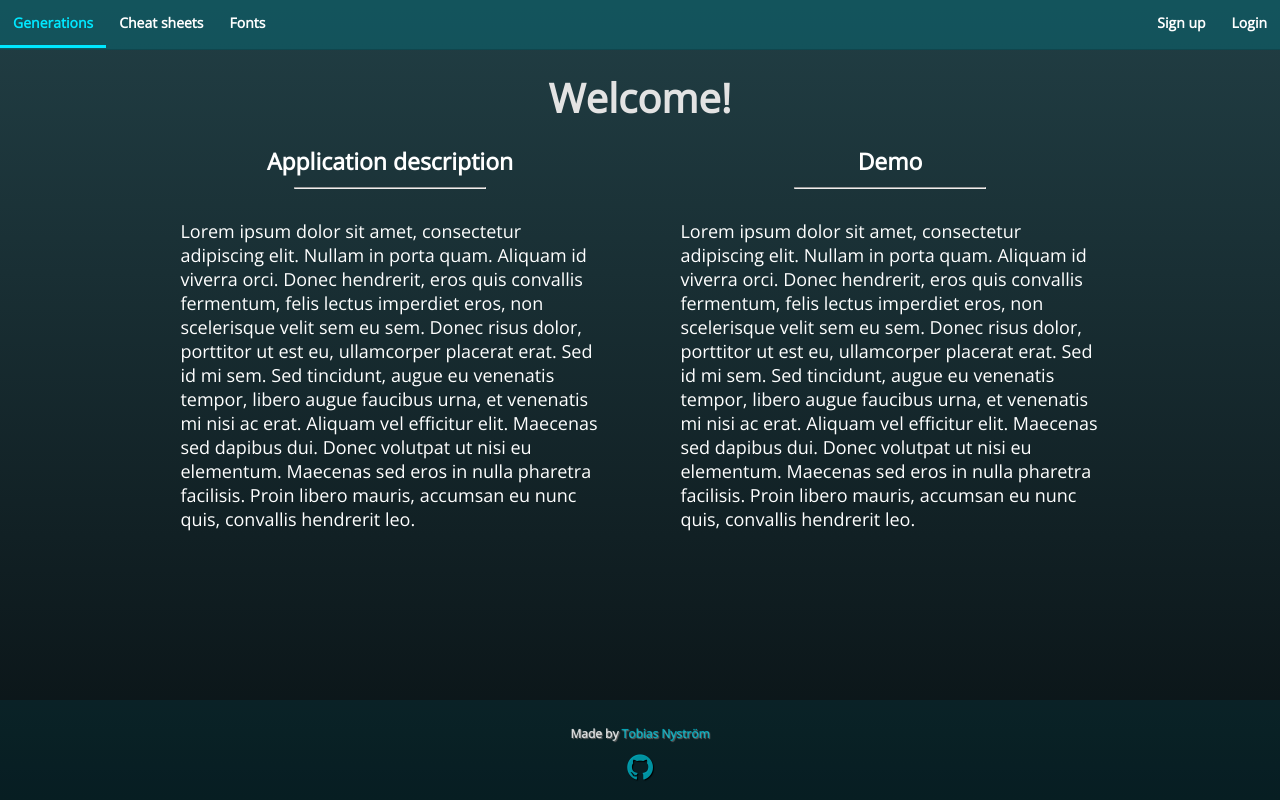
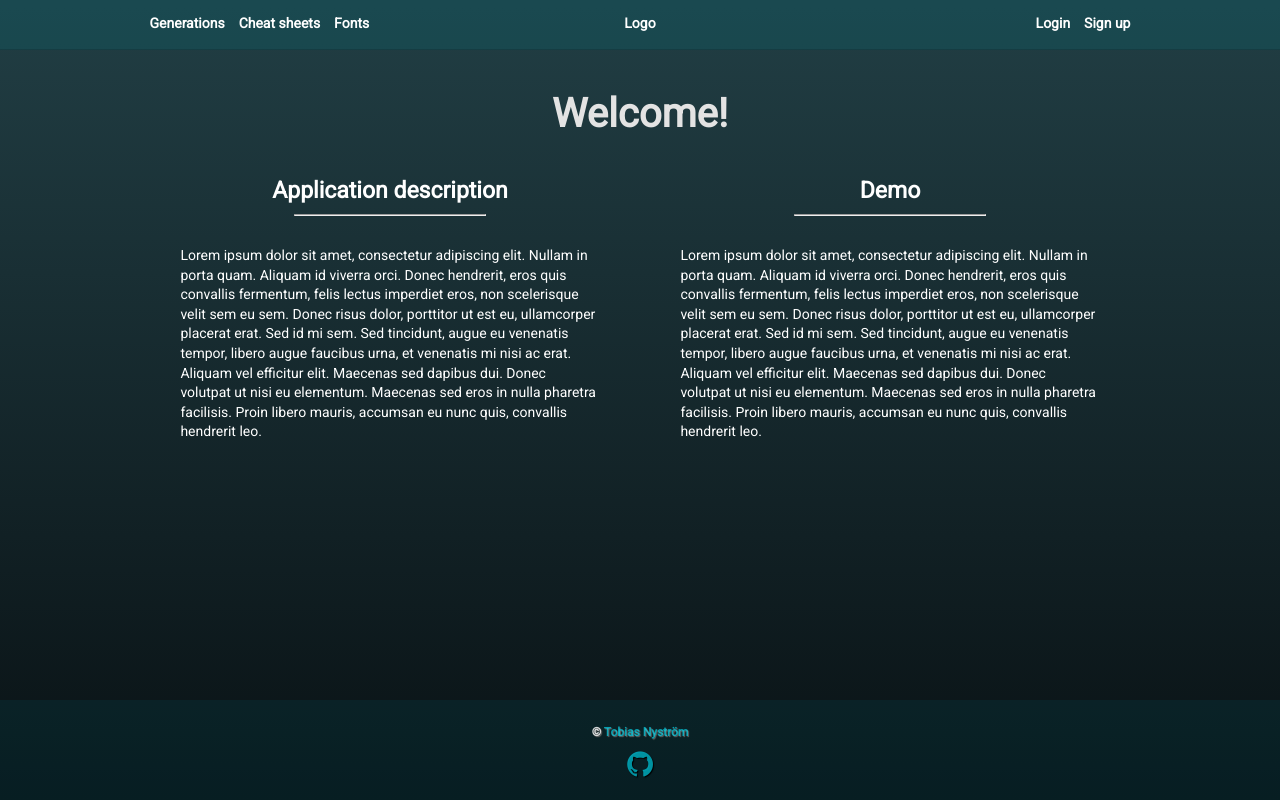
Before and after one commit to tobnys/webdev-toolkit, a website: page public/index.html in a window 1280 px wide. Drawn offline with nearby package versions, Linux system fonts and the light colour scheme.

Commit message:
finished landing page

```diff
--- a/public/client.js
+++ b/public/client.js
@@ -8,6 +8,7 @@ $(".toggle-container").on("click", function(e){
             opacity: "1"
         })
         $(".main-nav").css("background-color", "rgba(0, 119, 131, 1)")
+        $(".main-nav a").css("display", "block")
     }
     else {
         $(".main-nav").animate({
@@ -16,7 +17,8 @@ $(".toggle-container").on("click", function(e){
         $(".inline-nav-container a").animate({
             opacity: "0"
         })
-        $(".main-nav").css("background-color", "rgba(0, 119, 131, 0.4)")
+        $(".main-nav").css("background-color", "rgba(0, 119, 131, 0.2)")
+        $(".main-nav a").css("display", "none")
     }
 });
 
--- a/public/index.html
+++ b/public/index.html
@@ -7,7 +7,7 @@
     <meta name="viewport" content="width=device-width, initial-scale=1">
     <link rel="stylesheet" type="text/css" href="/style.css">
     <link rel="stylesheet" type="text/css" href="/grid-sys.css">
-    <link href="https://fonts.googleapis.com/css?family=Open+Sans" rel="stylesheet">
+    <link href="https://fonts.googleapis.com/css?family=Roboto" rel="stylesheet">
     <link href="https://maxcdn.bootstrapcdn.com/font-awesome/4.7.0/css/font-awesome.min.css" rel="stylesheet" type="text/css">
   </head>
   <body class="site">
@@ -20,22 +20,28 @@
           </div>
         </div>
         <div class="inline-nav-container">
-          <a href="#" id="left-nav">Generations</a>
-          <a href="#" id="left-nav">Cheat sheets</a>
-          <a href="#" id="left-nav">Fonts</a>
-          <a id="right-nav" href="#">Login</a>
-          <a id="right-nav" href="#">Sign up</a>
+          <ul class="left-nav">
+              <li><a href="#" id="left-nav">Generations</a></li>
+              <li><a href="#" id="left-nav">Cheat sheets</a></li>
+              <li><a href="#" id="left-nav">Fonts</a></li>
+          </ul>
+          <ul class="center-nav">
+            <li><a href="#">Logo</a></li>
+          </ul>
+          <ul class="right-nav">
+              <li><a id="right-nav" href="#">Login</a></li>
+              <li><a id="right-nav" href="#">Sign up</a> </li>
+          </ul>
         </div>
     </nav>
 
     <!-- LANDING PAGE -->
+    <section class="landing-page">
         <header>
         <div class="col-12">
             <h1>Welcome!</h1>
         </div>
         </header>
-
-    <section class="description">
         <div class="row">
             <div class="col-6">
                 <h2>Application description</h2>
@@ -48,13 +54,12 @@
                 <p>Lorem ipsum dolor sit amet, consectetur adipiscing elit. Nullam in porta quam. Aliquam id viverra orci. Donec hendrerit, eros quis convallis fermentum, felis lectus imperdiet eros, non scelerisque velit sem eu sem. Donec risus dolor, porttitor ut est eu, ullamcorper placerat erat. Sed id mi sem. Sed tincidunt, augue eu venenatis tempor, libero augue faucibus urna, et venenatis mi nisi ac erat. Aliquam vel efficitur elit. Maecenas sed dapibus dui. Donec volutpat ut nisi eu elementum. Maecenas sed eros in nulla pharetra facilisis. Proin libero mauris, accumsan eu nunc quis, convallis hendrerit leo.</p>
             </div>
         </div>
-
     </section>
 
     <footer>
       <div class="row">
           <div class="col-12">
-              <p>Made by <a href="https://github.com/tobnys" target="_blank">Tobias Nyström</a></p>
+              <p>&copy; <a href="mailto:tobnystrom@gmail.com">Tobias Nyström</a></p>
           </div>
       </div>
       <div class="row">
--- a/public/style.css
+++ b/public/style.css
@@ -1,16 +1,28 @@
+/* Color Palette
+Background: #084857
+Text: #111
+Light Relative:
+Base Color:
+Dark Relative:
+*/
+
+/* ------------------------------------- */
+/* Basic Setup */
+/* ------------------------------------- */
+
+
 * {
     margin: 0;
     padding: 0;
     outline: none;
     box-sizing: border-box;
-
 }
 
 html {
     position: relative;
     min-height: 100%;
     background-color: #084857;
-    font-family: 'Open Sans', sans-serif;
+    font-family: 'Roboto', sans-serif;
 
     /* GRADIENT BACKGROUND  http://colorzilla.com/gradient-editor/#213e44+1,091114+100 */
     background: #213e44; /* Old browsers */
@@ -34,7 +46,7 @@ p {
 .main-nav {
     position: fixed;
     width: 100%;
-    background-color: rgba(0, 119, 131, 0.4);
+    background-color: rgba(0, 119, 131, 0.2);
     border-bottom: 1px solid rgba(0,0,0,.15);
     height: 50px;
     margin-bottom: 50px;
@@ -42,10 +54,10 @@ p {
 
 .main-nav a {
     opacity: 0;
-    display: block;
+    display: none;
     font-weight: bold;
     color: rgb(255, 255, 255);
-    padding: 12px;
+    padding: 13px;
     font-size: 14px;
     text-decoration: none;
     text-align: center;
@@ -64,7 +76,7 @@ p {
 .toggle-container {
     float: right;
     width: 60px;
-    height: 100%;
+    height: 45px;
     cursor: pointer;
 }
 
@@ -84,36 +96,40 @@ p {
     padding-top: 5px;
 }
 
-.description {
+.landing-page {
     height: 100%;
 }
 
-.description:after {
+.landing-page:after {
     content: "";
     display: block;
 }
 
-.description p {
+.landing-page p {
     padding: 30px;
+    font-size: 14px;
 }
 
-.description h2 {
+.landing-page h2 {
     text-align: center;
     color: white;
     font-size: 23px;
     padding-bottom: 10px;
 }
 
-.description hr {
+.landing-page hr {
     width: 40%;
     text-align: center;
     margin: 0 auto;
+}
 
+.center-nav {
+    display: none;
 }
 
 header h1 {
-    padding-top: 20px;
-    padding-bottom: 20px;
+    padding-top: 40px;
+    padding-bottom: 40px;
     font-size: 40px;
     color: #E3E3E3;
     text-align: center;
@@ -177,48 +193,109 @@ header {
     padding-top: 50px;
 }
 
+/* ------------------------------------- */
+/* Media Queries */
+/* ------------------------------------- */
+
+/*iPhone portrait*/
+@media only screen and (min-width: 320px) {
+    body {
+        color: purple;
+    }
+}
+
+
+/*iPhone landscape*/
 @media only screen and (min-width: 480px) {
+    body {
+        color: green;
+    }
+}
+
+
+/*ipad potrait*/
+@media only screen and (min-width: 768px) {
+    body {
+        color: red;
+    }
+}
+
+/*ipad lanscape / small laptop*/
+@media only screen and (min-width: 1024px) {
+    body {
+        color: blue;
+    }
+
     .main-nav {
         border-bottom: 1px solid rgba(0,0,0,.15);
         height: 50px;
         overflow: hidden;
     }
+
     .main-nav a {
         display: block;
-        padding: 13px;
-        display: block;
+        padding: 15px 5px;
         font-size: 14px;
         text-decoration: none;
         height: 100%;
-        transition: color 0.3s ease, border 0.2s ease;
+        border-bottom: 3px solid transparent;
+        -webkit-transition: color 0.3s, border 0.2s;
+        transition: color 0.3s ease, border 0.2s;
     }
 
     .main-nav a:hover {
         border-bottom: 3px solid rgb(0, 231, 255);
-        transition: color 0.3s ease, border 0.2s ease;
-    }
-    #left-nav {
-        float: left;
+        -webkit-transition: color 0.3s, border 0.2s;
+        transition: color 0.3s ease, border 0.2s;
     }
 
-    #right-nav {
-        float: right;
+    .inline-nav-container {
+        padding-top: 0;
+        width: 80%;
+        margin-left: auto;
+        margin-right: auto;
+        text-align: center;
+    }
+
+    .inline-nav-container ul {
+        list-style: none;
+    }
+
+    .inline-nav-container ul li {
+        display: inline-block;
+    }
+
+    .inline-nav-container ul li a {
+        display: inline-block;
+    }
+
+    .left-nav {
+        display: inline-block;
+        width: 32%;
+        text-align: left;
+    }
+
+    .right-nav {
+        display: inline-block;
+        width: 32%;
+        text-align: right;
+    }
+
+    .center-nav {
+        display: inline-block;
+        width: 32%;
+        text-align: center;
     }
 
     .toggle-container {
         display: none;
     }
 
-    .inline-nav-container {
-        padding-top: 0;
+    .inline-nav-container a {
+        opacity: 1;
     }
 
-    .inline-nav-container a {
-        display: block;
-        opacity: 1;
+    .landing-page p {
+        line-height: 1.4;
     }
 }
-
-@media only screen and (min-width: 1024px) {
-
-}
```
Lines whose indentation alone changed are shown as unchanged.
